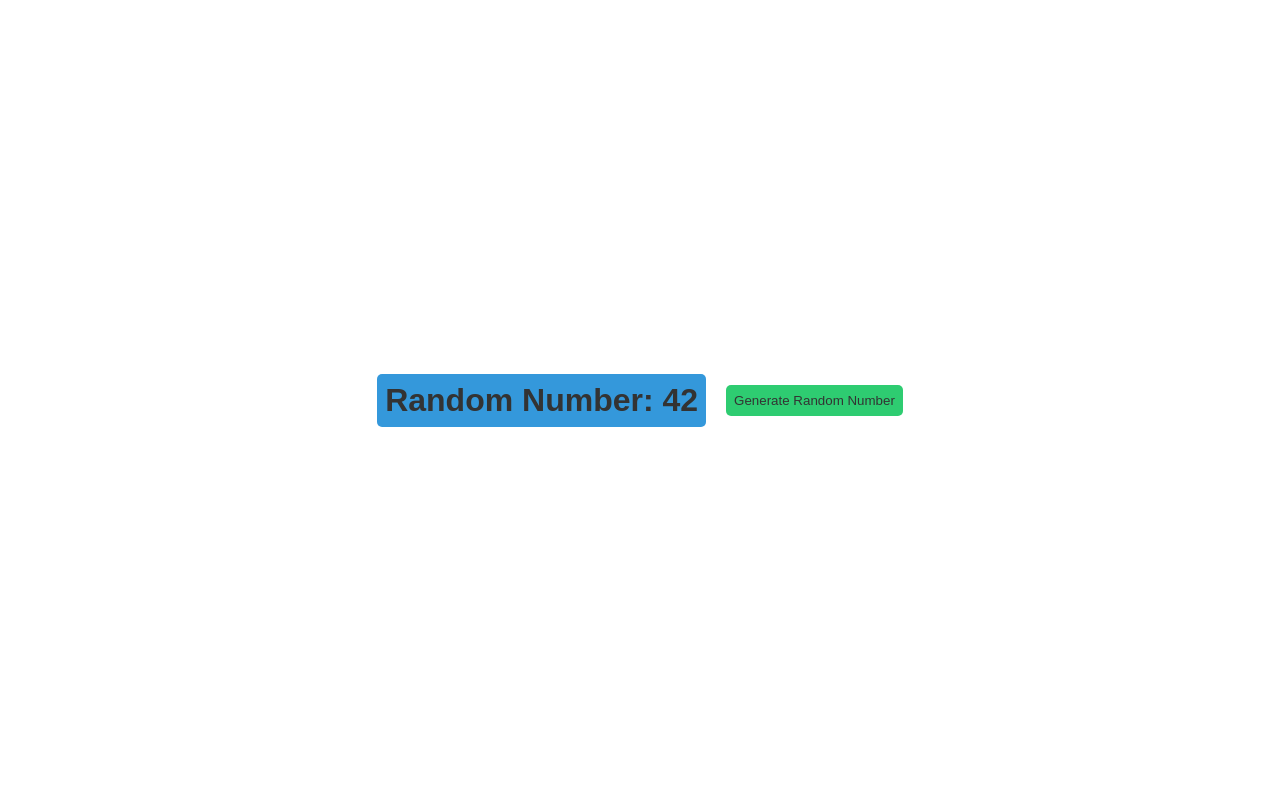
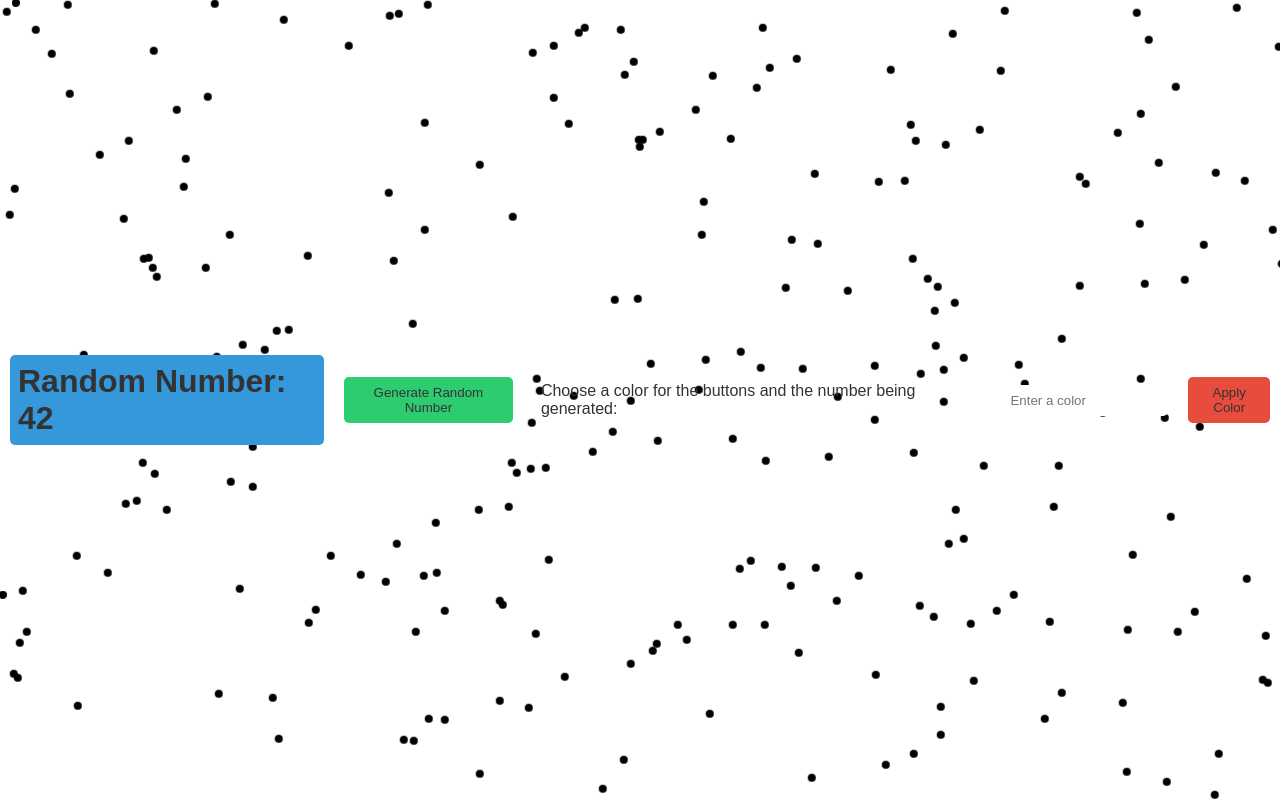
Before and after one commit to GDSC-NMIMS-MPSTME-Mumbai/project-mirage, a Flask app: page / in a window 1280 px wide. Run offline with Flask 3, Linux system fonts and the light colour scheme.

Commit message:
Update index.html
Color changing user interactive button
js for the particles in the background

```diff
--- a/templates/index.html
+++ b/templates/index.html
@@ -3,37 +3,57 @@
   <head>
     <meta charset="UTF-8" />
     <meta name="viewport" content="width=device-width, initial-scale=1.0" />
-    <!-- Loading the css file -->
-    <link
-      rel="stylesheet"
-      href="{{ url_for('static', filename='styles/index.css') }}"
-    />
     <title>Homepage</title>
+    <link rel="stylesheet" href="{{ url_for('static', filename='styles/index.css') }}" />
   </head>
   <body>
-    <h1>
-      Random Number:
-      <span id="random-number"></span>
-    </h1>
+    <div class="particles"></div>
+    <h1 class="changing" id="random-number">Random Number:</h1>
     <!-- Button to trigger the generation of a random number -->
-    <button onclick="fetchRandomNumber()">Generate Random Number</button>
-  </body>
+    <button id="generate-button" onclick="fetchRandomNumber()">Generate Random Number</button>
+
+    <!-- Input field to change text and button color -->
+    <label for="color-input">Choose a color for the buttons and the number being generated:</label>
+    <input type="text" id="color-input" placeholder="Enter a color" />
+    <button id="color-button" onclick="changeColor()">Apply Color</button>
+
     <script>
-    // JavaScript function to fetch a random number from the server
       function fetchRandomNumber() {
-      // Make a fetch request to the '/generate-random' endpoint
         fetch("{{ url_for('generate') }}")
-        // Convert the response to text
           .then((response) => response.text())
-        // Update the content of the 'random-number' span with the fetched number
           .then((data) => {
-          document.getElementById("random-number").innerText = data;
+            const randomNumberElement = document.getElementById("random-number");
+            randomNumberElement.classList.add('changing');
+            randomNumberElement.innerText = `Random Number: ${data}`;
           })
-        // Handle errors by logging them to the console
           .catch((error) => console.error("Error:", error));
       }
 
-    // Fetch a random number when the page loads
+      function changeColor() {
+        const colorInput = document.getElementById('color-input').value;
+
+        if (colorInput) {
+          const randomNumberElement = document.getElementById('random-number');
+          const generateButton = document.getElementById('generate-button');
+          const colorButton = document.getElementById('color-button');
+
+          randomNumberElement.style.color = colorInput;
+          generateButton.style.backgroundColor = colorInput;
+          colorButton.style.backgroundColor = colorInput;
+        }
+      }
+
+      // Create and append particles to the document
+      const particlesContainer = document.querySelector('.particles');
+      for (let i = 0; i < 250; i++) {
+        const particle = document.createElement('div');
+        particle.classList.add('particle');
+        particle.style.left = `${Math.random() * 100}vw`;
+        particle.style.top = `${Math.random() * 100}vh`;
+        particlesContainer.appendChild(particle);
+      }
+
       fetchRandomNumber();
     </script>
+  </body>
 </html>
```
Lines whose indentation alone changed are shown as unchanged.
